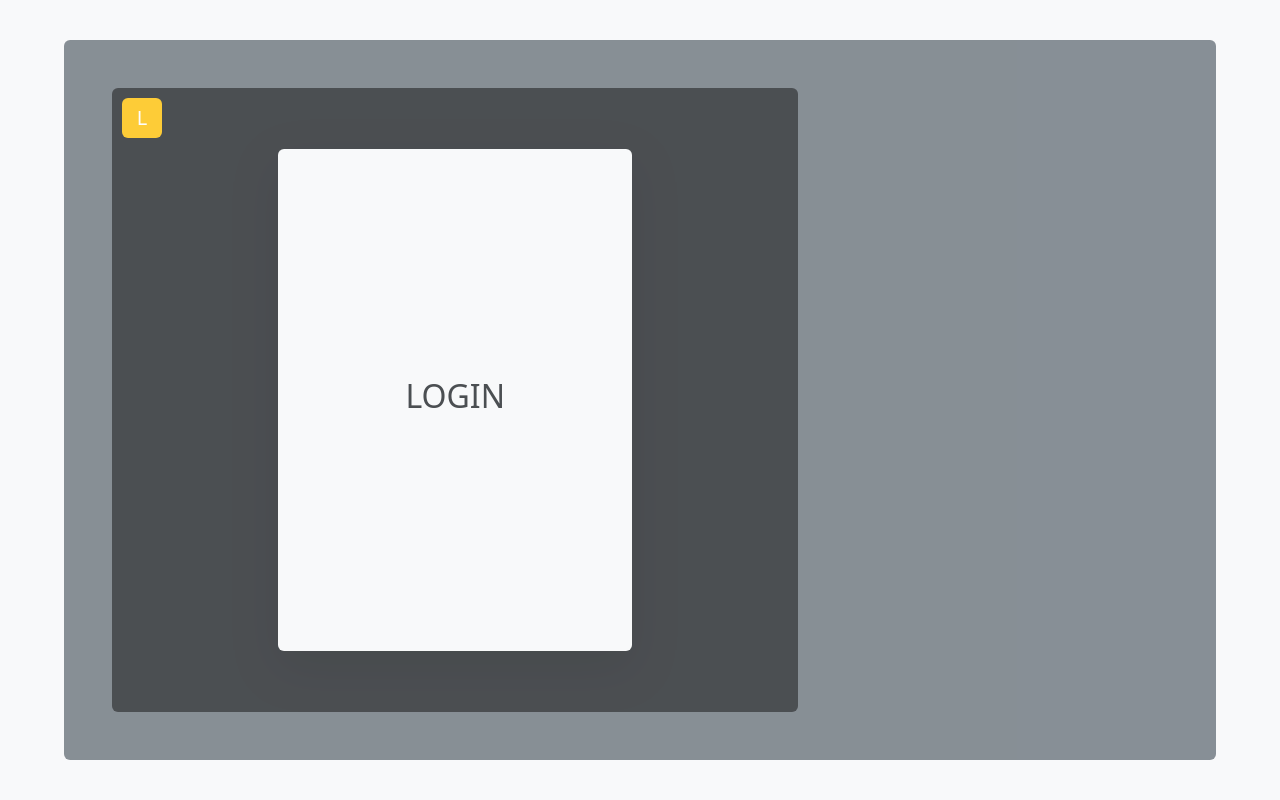
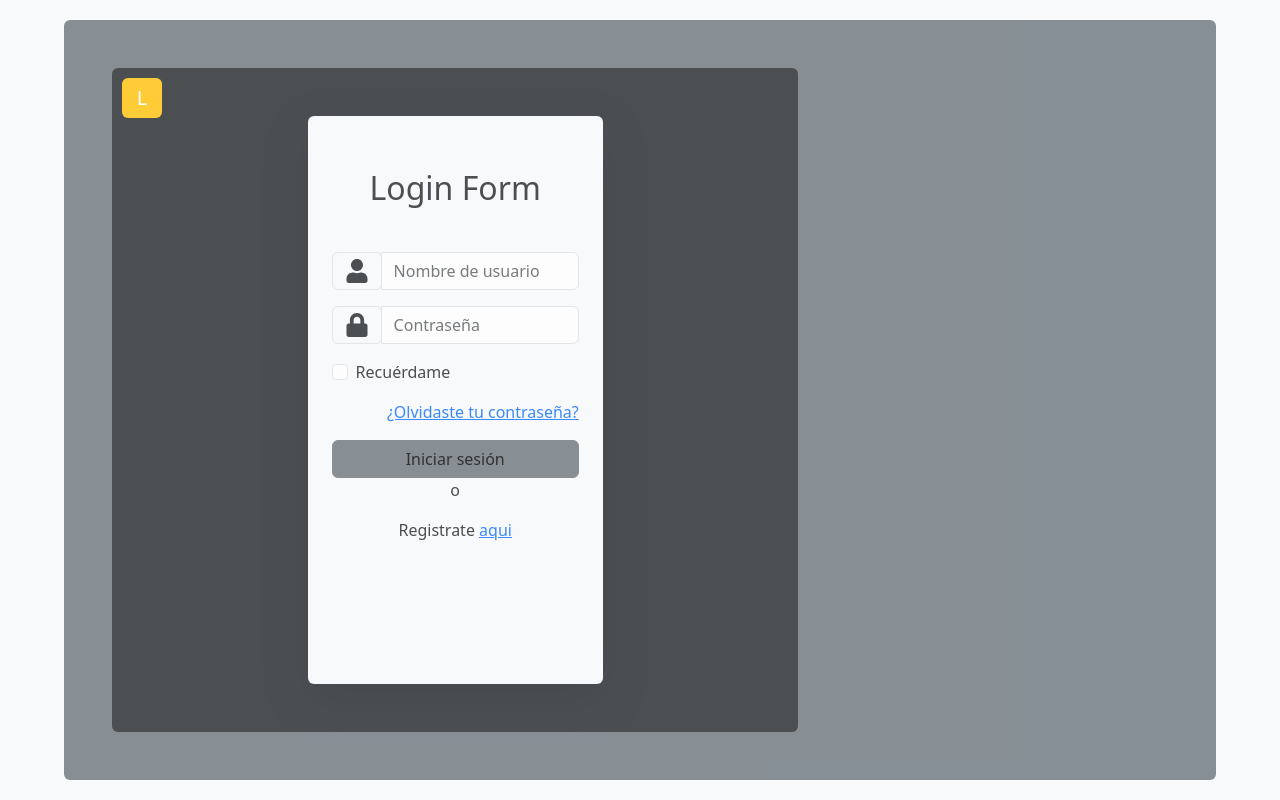
Before and after one commit to jotace-18/pwa-personal-app, a React (Vite) app in the folder frontend/: page /login in a window 1280 px wide. Built offline with nearby package versions, Linux system fonts and the light colour scheme.

Commit message:
Haciendo el login todavia

```diff
--- a/frontend/package.json
+++ b/frontend/package.json
@@ -17,6 +17,7 @@
     "axios": "^1.8.1",
     "bootstrap": "^5.3.3",
     "react": "^19.0.0",
+    "react-bootstrap": "^2.10.9",
     "react-dom": "^19.0.0",
     "react-icons": "^5.5.0",
     "react-router-dom": "^7.2.0"
--- a/frontend/src/features/auth/AuthPage.tsx
+++ b/frontend/src/features/auth/AuthPage.tsx
@@ -1,16 +1,19 @@
+import LoginForm from "./LoginForm";
+
+
 const AuthPage = () => {
     return (
       <div className="vh-100 w-100 bg-light d-flex justify-content-center align-items-center">
-        <div className="bg-secondary p-5 rounded position-relative" style={{ width: "90%", height: "90%", opacity: 0.8 }}>
+        <div className="bg-secondary p-5 rounded position-relative" style={{ width: "90%", height: "95%", opacity: 0.8 }}>
 
           {/* Contenedor oscuro */}
           <div className="bg-dark rounded p-5 d-flex justify-content-center align-items-center position-relative"
                style={{ width: "65%", height: "100%" }}>
 
             {/* Tarjeta del login */}
-            <div className="bg-light rounded p-4 shadow-lg d-flex flex-column justify-content-center"
-                 style={{ width: "60%", height: "95%" }}> {/* Ajustamos la altura */}
-              <h2 className="text-center text-dark">LOGIN</h2>
+            <div className="bg-light rounded p-4 shadow-lg d-flex flex-column align-content-center"
+                 style={{ width: "50%", height: "100%" }}> {/* Ajustamos la altura */}
+                 < LoginForm />
             </div>
 
             {/* Logo en la esquina superior izquierda del contenedor oscuro */}
--- a/frontend/src/features/auth/LoginForm.tsx
+++ b/frontend/src/features/auth/LoginForm.tsx
@@ -1,9 +1,43 @@
+import { FaUser } from "react-icons/fa";
+import { FaLock } from "react-icons/fa";
+
 const LoginForm = () => {
-    return (
-      <form>
-        {/* Aquí irán los campos del formulario */}
-      </form>
-    );
+  return (
+    <form>
+    <div className="text-center mb-3 py-4" style={{ fontSize: '32px' }}>Login Form</div>
+    <div className="input-group mb-3">
+      <div className="input-group-prepend">
+      <span className="input-group-text"><FaUser style={{fontSize: '24px'}}/></span>
+      </div>
+      <input type="text" className="form-control" placeholder="Nombre de usuario" />
+    </div>
+    <div className="input-group mb-3">
+      <div className="input-group-prepend">
+        <span className="input-group-text"><FaLock style={{ fontSize: '24px' }} /></span>
+      </div>
+      <input type="password" className="form-control" placeholder="Contraseña" />
+    </div>
+    <div className="form-check mb-3">
+      <input type="checkbox" className="form-check-input" id="Recuérdame" />
+      <label className="form-check-label" htmlFor="Recuérdame">Recuérdame</label>
+
+    </div>
+    <div className="mb-3 text-end">
+      <a href="#">¿Olvidaste tu contraseña?</a>
+    </div>
+    <div className="d-grid">
+      <button type="submit" className="btn btn-secondary text-black">Iniciar sesión</button>
+
+    </div>
+    <div className="mb-3 text-center">
+      <p>o</p>
+    </div>
+    <div className="mb-3 text-center">
+      <p>Registrate <a href="#">aqui</a></p>
+    </div>
+
+    </form>
+  );
   };
 
   export default LoginForm;
```
Also changed, not shown: 1 other file (tests, documents, lock files or other folders).
